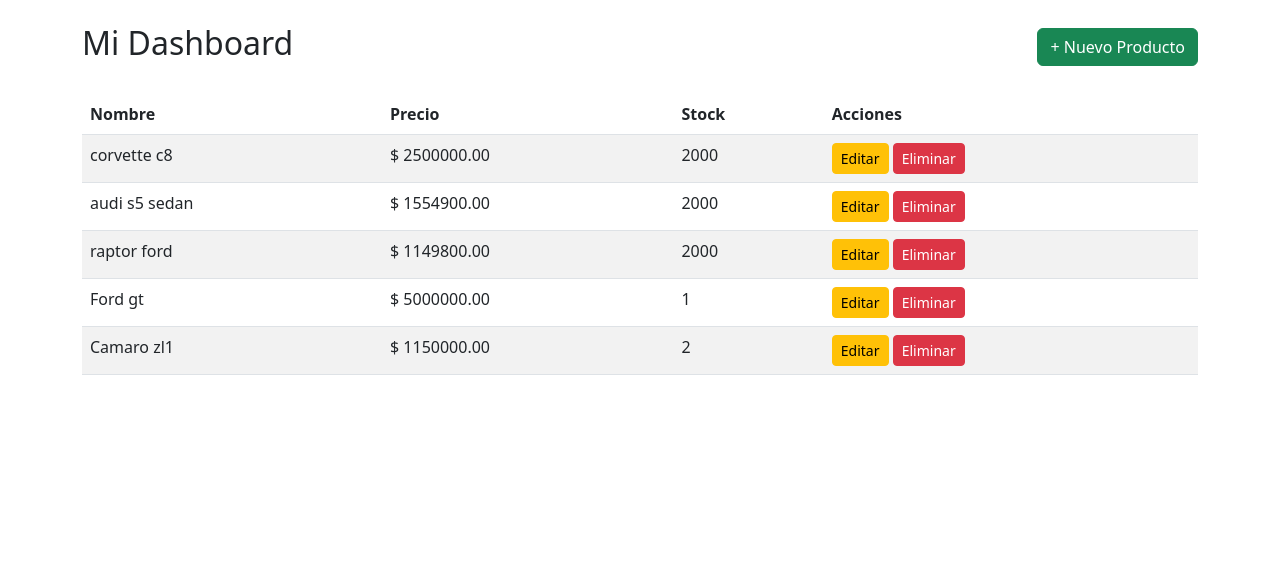
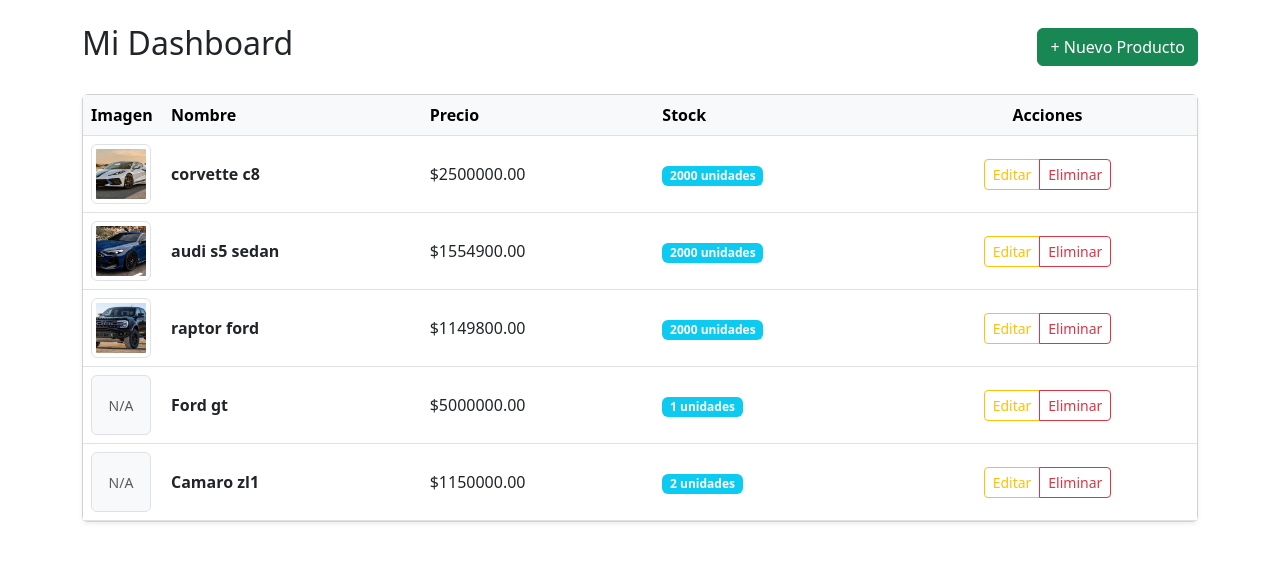
Before and after one commit to CH78903/Marketplace_main, a Django app: template store/templates/store/dashboard.html in a window 1280 px wide. Shown: the part 56-618 px from the top of the page. Run offline with Django 5.2, Linux system fonts and the light colour scheme; the template is opened without the code that fills it: values that come from a table or form of the project are taken from there, others are empty; data comes from the database, SQL or seed files in the repository.

Commit message:
Actualizacion de el proyect

```diff
--- a/store/forms.py
+++ b/store/forms.py
@@ -11,10 +11,11 @@ class RegisterForm(UserCreationForm):
         model = User
         fields = ('username', 'email', 'is_seller', 'password1', 'password2')
 
+
 class ProductForm(forms.ModelForm):
     class Meta:
         model = Product
-        fields = ['name', 'description', 'price', 'stock', 'categories']
+        fields = ['name', 'description', 'price', 'stock', 'categories', 'image']
         widgets = {
             'categories': forms.CheckboxSelectMultiple()
         }
--- a/store/templates/store/base.html
+++ b/store/templates/store/base.html
@@ -13,7 +13,11 @@
   <div class="container">
     <a class="navbar-brand" href="/">Marketplace</a>
 
+
     <div>
+      {% if user.is_authenticated and user.is_seller %}
+        <a href="{% url 'dashboard' %}" class="btn btn-warning btn-sm me-2">Dashboard</a>
+      {% endif %}
       {% if user.is_authenticated %}
         <span class="text-white me-3">Hola {{ user.username }}</span>
         <a href="{% url 'logout' %}" class="btn btn-outline-light btn-sm">Logout</a>
--- a/store/templates/store/dashboard.html
+++ b/store/templates/store/dashboard.html
@@ -4,34 +4,67 @@
 
 <div class="d-flex justify-content-between align-items-center mb-4">
     <h2>Mi Dashboard</h2>
-    <a href="{% url 'product_create' %}" class="btn btn-success">+ Nuevo Producto</a>
+    <a href="{% url 'product_create' %}" class="btn btn-success">
+        <i class="bi bi-plus-lg"></i> + Nuevo Producto
+    </a>
 </div>
 
-<table class="table table-striped">
-    <thead>
+<div class="card shadow-sm">
+    <div class="card-body p-0">
+        <table class="table table-hover align-middle mb-0">
+            <thead class="table-light">
                 <tr>
+                    <th style="width: 80px;">Imagen</th>
                     <th>Nombre</th>
                     <th>Precio</th>
                     <th>Stock</th>
-            <th>Acciones</th>
+                    <th class="text-center">Acciones</th>
                 </tr>
             </thead>
             <tbody>
-
             {% for product in products %}
                 <tr>
-            <td>{{ product.name }}</td>
-            <td>$ {{ product.price }}</td>
-            <td>{{ product.stock }}</td>
                     <td>
-                <a href="{% url 'product_update' product.id %}" class="btn btn-warning btn-sm">Editar</a>
-
-                <a href="{% url 'product_delete' product.id %}" class="btn btn-danger btn-sm">Eliminar</a>
+                        {% if product.image %}
+                            <img src="{{ product.image.url }}"
+                                 alt="{{ product.name }}"
+                                 class="img-thumbnail"
+                                 style="width: 60px; height: 60px; object-fit: cover;">
+                        {% else %}
+                            <div class="bg-light d-flex align-items-center justify-content-center border rounded"
+                                 style="width: 60px; height: 60px;">
+                                <small class="text-muted">N/A</small>
+                            </div>
+                        {% endif %}
+                    </td>
+                    <td class="fw-bold">{{ product.name }}</td>
+                    <td>${{ product.price }}</td>
+                    <td>
+                        <span class="badge {% if product.stock > 0 %}bg-info{% else %}bg-danger{% endif %}">
+                            {{ product.stock }} unidades
+                        </span>
+                    </td>
+                    <td class="text-center">
+                        <div class="btn-group" role="group">
+                            <a href="{% url 'product_update' product.id %}" class="btn btn-outline-warning btn-sm">
+                                Editar
+                            </a>
+                            <a href="{% url 'product_delete' product.id %}" class="btn btn-outline-danger btn-sm">
+                                Eliminar
+                            </a>
+                        </div>
+                    </td>
+                </tr>
+            {% empty %}
+                <tr>
+                    <td colspan="5" class="text-center py-4 text-muted">
+                        No tienes productos registrados todavía.
                     </td>
                 </tr>
             {% endfor %}
-
             </tbody>
         </table>
+    </div>
+</div>
 
 {% endblock %}
--- a/store/templates/store/product_confirm_delete.html
+++ b/store/templates/store/product_confirm_delete.html
@@ -11,7 +11,3 @@
 </form>
 
 {% endblock %}
-
-{% if user.is_authenticated and user.is_seller %}
-    <a href="{% url 'dashboard' %}" class="btn btn-warning btn-sm me-2">Dashboard</a>
-{% endif %}
--- a/store/templates/store/product_form.html
+++ b/store/templates/store/product_form.html
@@ -4,7 +4,7 @@
 
 <h2>Producto</h2>
 
-<form method="POST">
+<form method="POST" enctype="multipart/form-data">
     {% csrf_token %}
     {{ form.as_p }}
 
--- a/store/urls.py
+++ b/store/urls.py
@@ -3,8 +3,6 @@ from . import views
 
 urlpatterns = [
     path('', views.home, name='home'),
-
-    # Auth
     path('register/', views.register, name='register'),
     path('login/', views.login_view, name='login'),
     path('logout/', views.logout_view, name='logout'),
```
Also changed, not shown: store/views.py (+5 -6 lines). Lines whose indentation alone changed are shown as unchanged.
